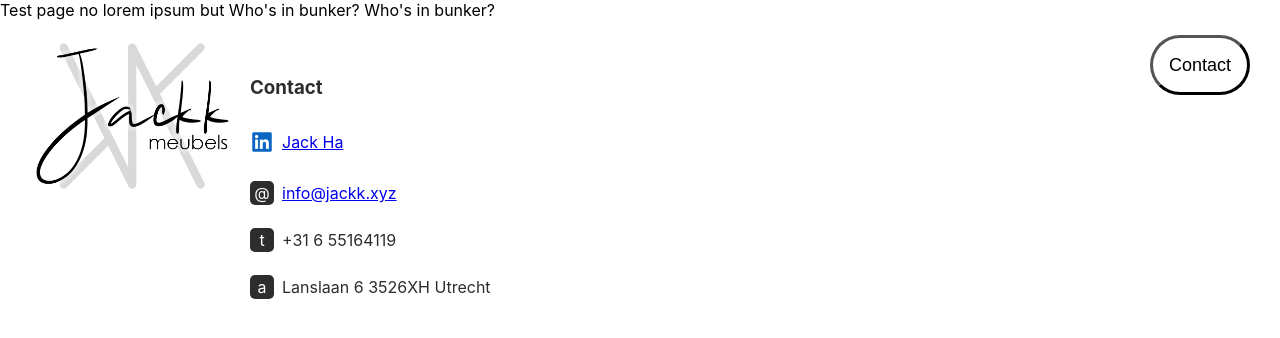
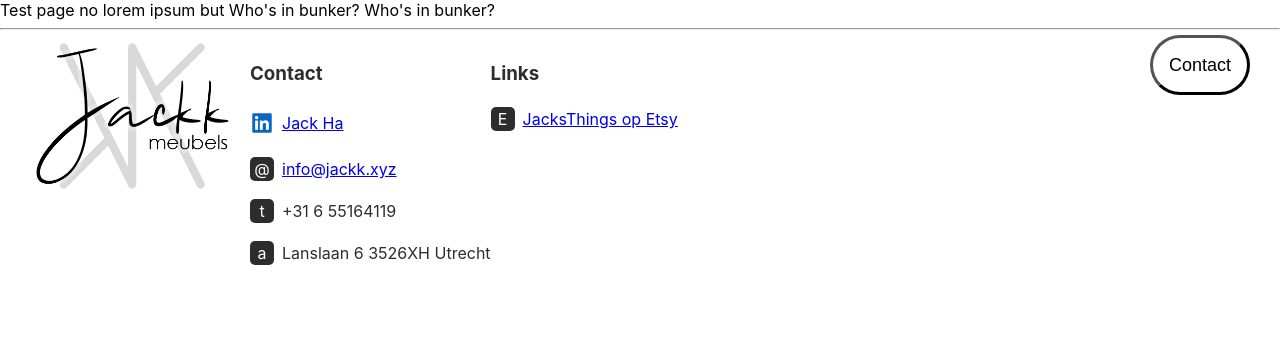
Before and after one commit to jackha/jackk-site, a React (Create React App) app: page /testpage in a window 1280 px wide. Shown: the top 338 px of the page. Built offline with nearby package versions, Linux system fonts and the light colour scheme.

Commit message:
Renamed Contact to Footer and started Links section in footer

```diff
--- a/src/App.js
+++ b/src/App.js
@@ -1,6 +1,6 @@
 import './App.css';
 import AboutMe from "./components/AboutMe/AboutMe";
-import Contact from "./components/Contact/Contact";
+import Footer from "./components/Footer/Footer";
 import CustomFurniture from "./components/CustomFurniture/CustomFurniture";
 import GalleryOverview from "./components/Gallery/GalleryOverview"
 import ProcessSimple from "./components/Process/ProcessSimple";
@@ -18,7 +18,7 @@ function App() {
       <ProcessSimple />
       <Testimonials />
       <AboutMe />
-      <Contact />
+      <Footer />
     </div>
   );
 }
--- a/src/components/Contact/Contact.js
+++ /dev/null
@@ -1,32 +0,0 @@
-import React from 'react'
-import linkedin from './images/linkedin-logo-512x512.png';
-// CSS
-import classes from './Contact.module.css'
-
-const contact = () => {
-  return (
-    <React.Fragment>
-      <div class='site-section'>
-        <h3 id='contact' className='site-contents'>Contact</h3>
-        <div className={`${classes.row} site-contents` }>
-          <img className={classes.image} src={linkedin} alt='LinkedIn'></img>
-          <a href='https://www.linkedin.com/in/jack-ha-0a96314/'>Jack Ha</a>
-        </div>
-        <div className={`${classes.row} site-contents` }>
-          <div className={classes.iconize}>@</div>
-          <a href='mailto:info@jackk.xyz'>info@jackk.xyz</a>
-        </div>
-        <div className={`${classes.row} site-contents` }>
-          <div className={classes.iconize}>t</div>
-          <div>+31 6 55164119</div>
-        </div>
-        <div className={`${classes.row} site-contents` }>
-          <div className={classes.iconize}>a</div>
-          <div>Lanslaan 6 3526XH Utrecht</div>
-        </div>
-      </div>
-    </React.Fragment>
-  )
-}
-
-export default contact
--- /dev/null
+++ b/src/components/Footer/Footer.js
@@ -0,0 +1,42 @@
+import React from 'react'
+import linkedin from './images/linkedin-logo-512x512.png';
+// CSS
+import classes from './Footer.module.css'
+
+const contact = () => {
+  return (
+    <React.Fragment>
+      <hr/>
+      <div class={`${classes.row} site-section site-contents`}>
+        <div className={classes.footercolumn}>
+          <h3 id='contact'>Contact</h3>
+          <div className={classes.row}>
+            <img className={classes.image} src={linkedin} alt='LinkedIn'></img>
+            <a href='https://www.linkedin.com/in/jack-ha-0a96314/'>Jack Ha</a>
+          </div>
+          <div className={classes.row}>
+            <div className={classes.iconize}>@</div>
+            <a href='mailto:info@jackk.xyz'>info@jackk.xyz</a>
+          </div>
+          <div className={classes.row}>
+            <div className={classes.iconize}>t</div>
+            <div>+31 6 55164119</div>
+          </div>
+          <div className={classes.row}>
+            <div className={classes.iconize}>a</div>
+            <div>Lanslaan 6 3526XH Utrecht</div>
+          </div>
+        </div>
+        <div className={classes.footercolumn}>
+          <h3>Links</h3>
+          <div className={classes.row}>
+            <div className={classes.iconize}>E</div>
+            <div><a href="https://www.etsy.com/shop/JacksThings">JacksThings op Etsy</a></div>
+          </div>
+        </div>
+      </div>
+    </React.Fragment>
+  )
+}
+
+export default contact
--- a/src/components/Contact/Contact.module.css
+++ b/src/components/Footer/Footer.module.css
@@ -22,3 +22,7 @@
   align-items: center;
   margin-bottom: 10px;
 }
+
+.footercolumn {
+  height: 300px;
+}
--- a/src/pages/testpage.js
+++ b/src/pages/testpage.js
@@ -1,10 +1,10 @@
-import Contact from "../components/Contact/Contact";
+import Footer from "../components/Footer/Footer";
 
 function TestPage() {
   return (
     <div className="App">
       Test page no lorem ipsum but Who's in bunker? Who's in bunker?
-      <Contact />
+      <Footer />
     </div>
   );
 }
```
Also changed, not shown: src/components/Footer/images/linkedin-logo-512x512.png (renamed from src/components/Contact/images/linkedin-logo-512x512.png).
